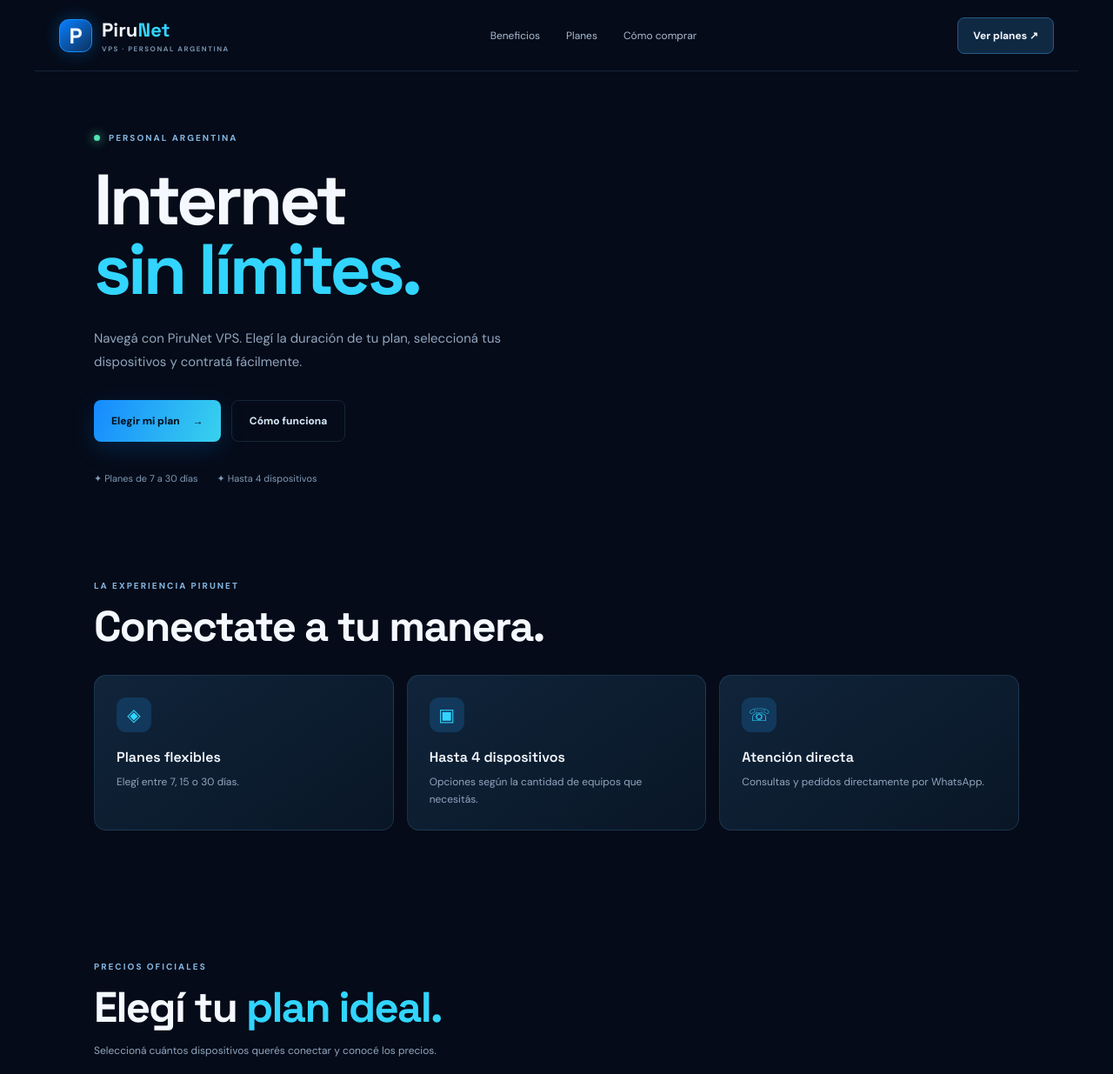
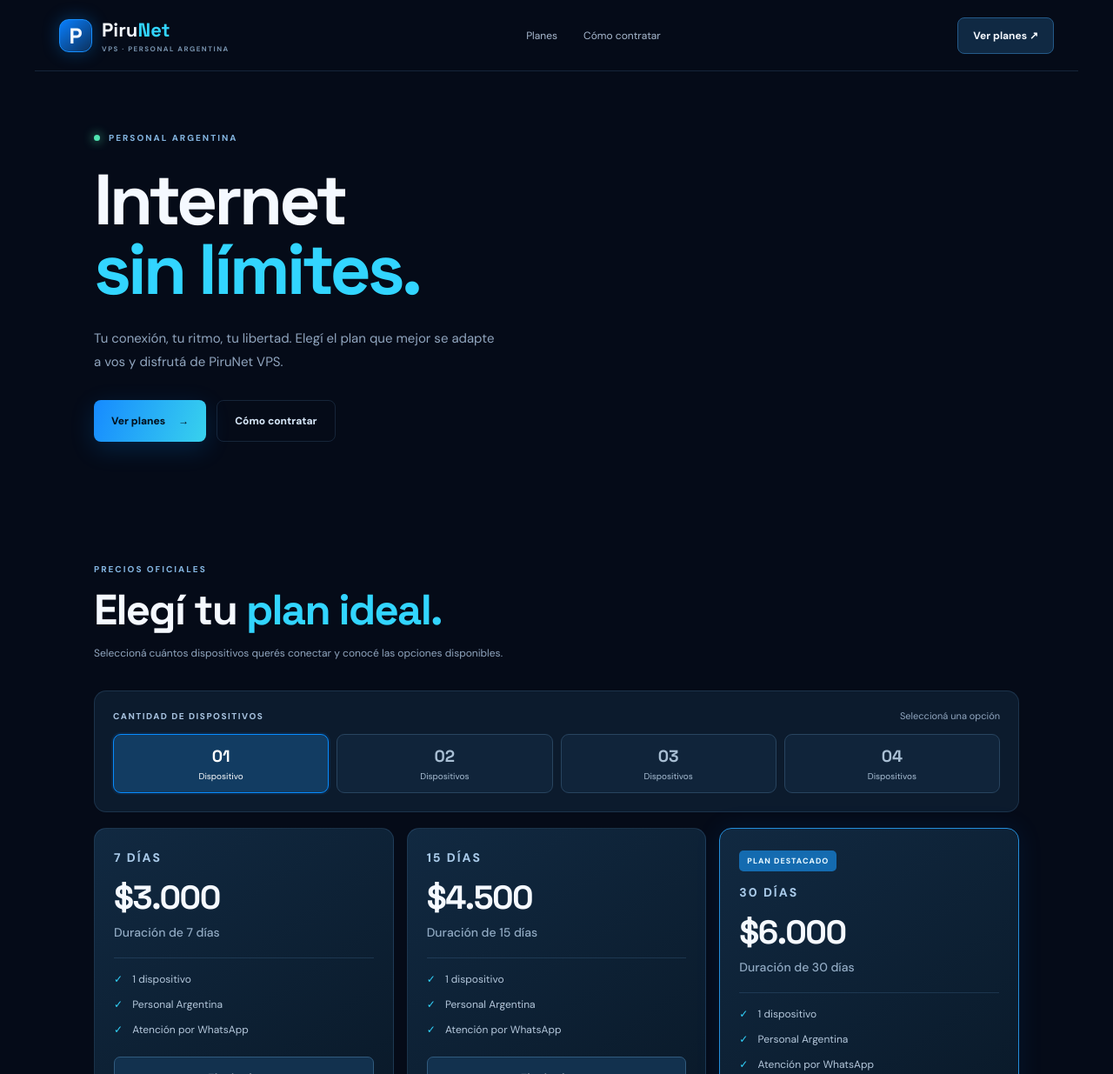
Before and after one commit to PiruOnlineVPS/PanelPremium, a plain HTML site: page index.html in a window 1280 px wide. Shown: the top 1235 px of the page at 87% size. Drawn offline with Linux system fonts and the light colour scheme.

Commit message:
Refactor text and section labels in index.html
Updated text and section labels for clarity and consistency.

```diff
--- a/index.html
+++ b/index.html
@@ -23,9 +23,8 @@
   </a>
 
   <nav>
-    <a href="#beneficios">Beneficios</a>
     <a href="#planes">Planes</a>
-    <a href="#comprar">Cómo comprar</a>
+    <a href="#comprar">Cómo contratar</a>
   </nav>
 
   <a href="#planes" class="header-btn">Ver planes ↗</a>
@@ -35,77 +34,63 @@
 
   <!-- INICIO -->
   <section class="hero section" id="inicio">
+
     <div class="hero-content">
+
       <div class="eyebrow">
         <span class="pulse"></span>
         PERSONAL ARGENTINA
       </div>
 
-      <h1>Internet<br><span>sin límites.</span></h1>
+      <h1>
+        Internet<br>
+        <span>sin límites.</span>
+      </h1>
 
       <p>
-        Navegá con PiruNet VPS. Elegí la duración de tu plan,
-        seleccioná tus dispositivos y contratá fácilmente.
+        Tu conexión, tu ritmo, tu libertad.
+        Elegí el plan que mejor se adapte a vos
+        y disfrutá de PiruNet VPS.
       </p>
 
       <div class="hero-buttons">
+
         <a href="#planes" class="btn-primary">
-          Elegir mi plan <span>→</span>
+          Ver planes <span>→</span>
         </a>
+
         <a href="#comprar" class="btn-secondary">
-          Cómo funciona
+          Cómo contratar
         </a>
+
       </div>
 
-      <div class="hero-details">
-        <span>✦ Planes de 7 a 30 días</span>
-        <span>✦ Hasta 4 dispositivos</span>
-      </div>
     </div>
+
   </section>
 
-  <!-- BENEFICIOS -->
-  <section class="section benefits" id="beneficios">
-    <div class="section-label">LA EXPERIENCIA PIRUNET</div>
-    <h2>Conectate a tu manera.</h2>
-
-    <div class="benefit-grid">
-      <article class="benefit-card">
-        <div class="benefit-icon">◈</div>
-        <h3>Planes flexibles</h3>
-        <p>Elegí entre 7, 15 o 30 días.</p>
-      </article>
-
-      <article class="benefit-card">
-        <div class="benefit-icon">▣</div>
-        <h3>Hasta 4 dispositivos</h3>
-        <p>Opciones según la cantidad de equipos que necesitás.</p>
-      </article>
-
-      <article class="benefit-card">
-        <div class="benefit-icon">☏</div>
-        <h3>Atención directa</h3>
-        <p>Consultas y pedidos directamente por WhatsApp.</p>
-      </article>
-    </div>
-  </section>
 
   <!-- PLANES -->
   <section class="section plans-section" id="planes">
+
     <div class="section-label">PRECIOS OFICIALES</div>
+
     <h2>Elegí tu <span>plan ideal.</span></h2>
 
     <p class="section-description">
-      Seleccioná cuántos dispositivos querés conectar y conocé los precios.
+      Seleccioná cuántos dispositivos querés conectar
+      y conocé las opciones disponibles.
     </p>
 
     <div class="selector">
+
       <div class="selector-title">
         <span>CANTIDAD DE DISPOSITIVOS</span>
         <small>Seleccioná una opción</small>
       </div>
 
       <div class="device-selector">
+
         <button class="device-btn active" data-device="1">
           <strong>01</strong>
           <small>Dispositivo</small>
@@ -125,7 +110,9 @@
           <strong>04</strong>
           <small>Dispositivos</small>
         </button>
+
       </div>
+
     </div>
 
     <div class="plans-grid" id="plansGrid"></div>
@@ -134,14 +121,19 @@
       Todos los precios están expresados en pesos argentinos (ARS).
       Consultá disponibilidad antes de contratar.
     </p>
+
   </section>
 
-  <!-- CÓMO COMPRAR -->
+
+  <!-- CÓMO CONTRATAR -->
   <section class="section buying-section" id="comprar">
+
     <div class="section-label">PROCESO DE COMPRA</div>
+
     <h2>Contratá en <span>pocos pasos.</span></h2>
 
     <div class="steps-grid">
+
       <article class="step-card">
         <span class="step-number">01</span>
         <div class="step-icon">▦</div>
@@ -169,18 +161,25 @@
         <h3>Recibí tu acceso</h3>
         <p>Verificamos el pago y coordinamos la activación.</p>
       </article>
+
     </div>
+
   </section>
+
 
   <!-- APLICACIÓN -->
   <section class="section download-section">
+
     <div class="download-card">
+
       <div class="app-visual">
         <div class="app-logo">P</div>
       </div>
 
       <div class="download-content">
+
         <div class="section-label">APLICACIÓN OFICIAL</div>
+
         <h2>Conocé <span>PiruNet VPS.</span></h2>
 
         <p>
@@ -195,15 +194,24 @@
           class="btn-primary">
           Descargar APK ↓
         </a>
+
       </div>
+
     </div>
+
   </section>
+
 
   <!-- CONTACTO -->
   <section class="section contact-section">
+
     <div class="section-label">SOPORTE PIRUNET</div>
+
     <h2>¿Tenés alguna <span>consulta?</span></h2>
-    <p>Estamos para ayudarte a elegir tu próximo plan.</p>
+
+    <p>
+      Estamos para ayudarte a elegir tu próximo plan.
+    </p>
 
     <a
       href="https://wa.me/5493844546841?text=Hola%20PiruNet%2C%20quiero%20consultar%20por%20los%20planes."
@@ -212,21 +220,29 @@
       class="btn-primary">
       Hablar por WhatsApp ↗
     </a>
+
   </section>
 
 </main>
 
+
 <!-- FOOTER -->
 <footer class="footer">
+
   <a href="#inicio" class="logo">
     <span class="logo-icon">P</span>
     <span>Piru<span>Net</span><small>VPS · PERSONAL ARGENTINA</small></span>
   </a>
 
-  <p>© <span id="year"></span> PiruNet VPS. Todos los derechos reservados.</p>
+  <p>
+    © <span id="year"></span> PiruNet VPS.
+    Todos los derechos reservados.
+  </p>
 
   <a href="#inicio">Volver arriba ↑</a>
+
 </footer>
+
 
 <!-- CARRITO -->
 <div class="cart-overlay" id="cartOverlay"></div>
@@ -234,22 +250,28 @@
 <aside class="cart" id="cart">
 
   <div class="cart-header">
+
     <div>
       <small>RESUMEN DE COMPRA</small>
       <h2>Tu pedido</h2>
     </div>
 
     <button id="closeCart" class="close-cart">×</button>
+
   </div>
 
+
   <div class="cart-product">
+
     <div class="cart-product-icon">P</div>
 
     <div>
       <strong>PiruNet VPS</strong>
       <small>Personal Argentina</small>
     </div>
+
   </div>
+
 
   <div class="cart-row">
     <span>Duración</span>
@@ -261,16 +283,19 @@
     <strong id="cartDevices">1 dispositivo</strong>
   </div>
 
+
   <div class="cart-total">
     <span>Total</span>
     <strong id="cartPrice">$6.000</strong>
   </div>
+
 
   <p class="cart-info">
     Al continuar, se abrirá Mercado Pago. Después enviá el
     comprobante por WhatsApp. La activación se realiza
     manualmente una vez verificado el pago.
   </p>
+
 
   <a
     href="https://link.mercadopago.com.ar/pirunet"
@@ -279,6 +304,7 @@
     class="btn-primary checkout-btn">
     Ir a Mercado Pago ↗
   </a>
+
 
   <a
     href="#"
@@ -291,7 +317,8 @@
 
 </aside>
 
+
 <script src="script.js"></script>
 
 </body>
-</html>
+  </html>
```
